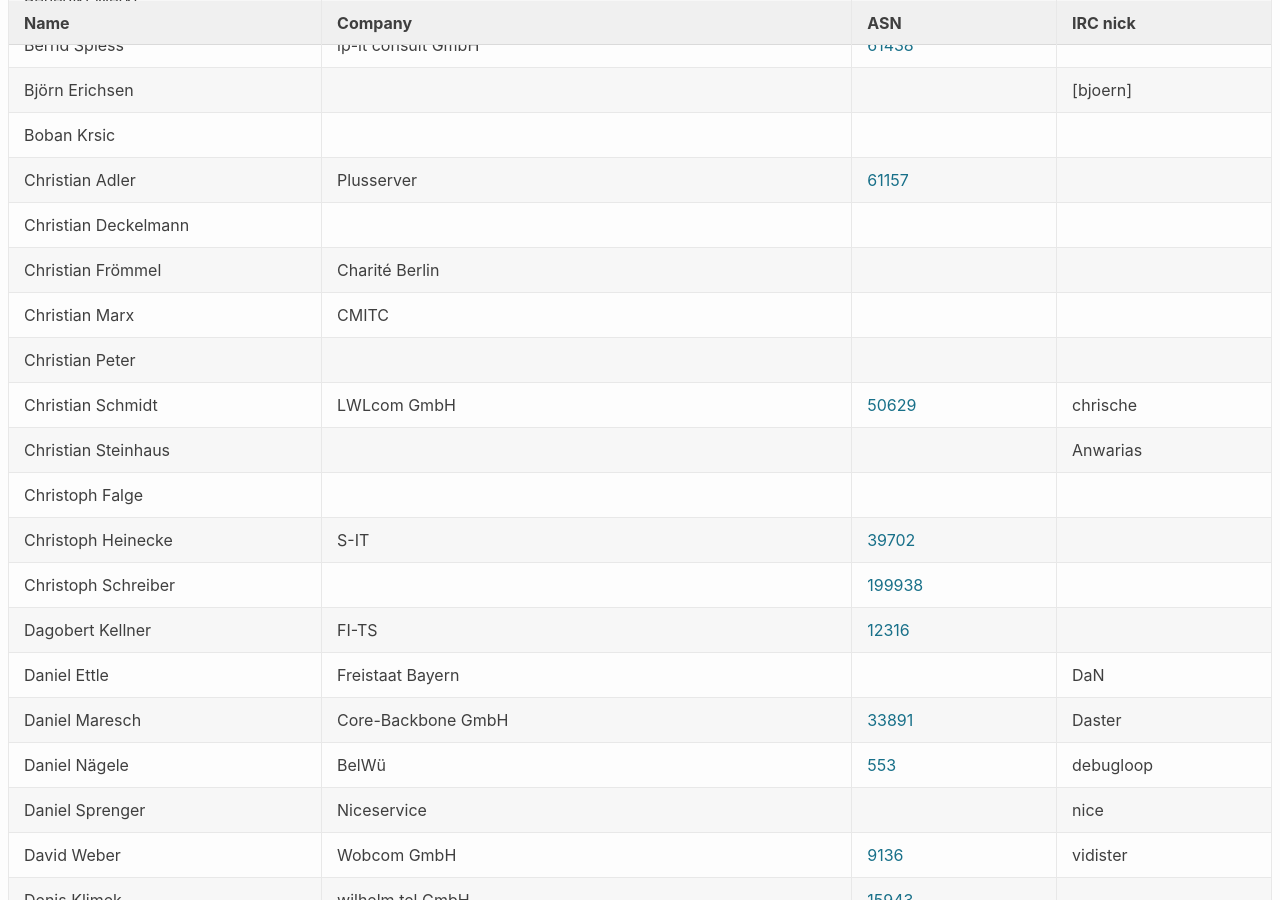
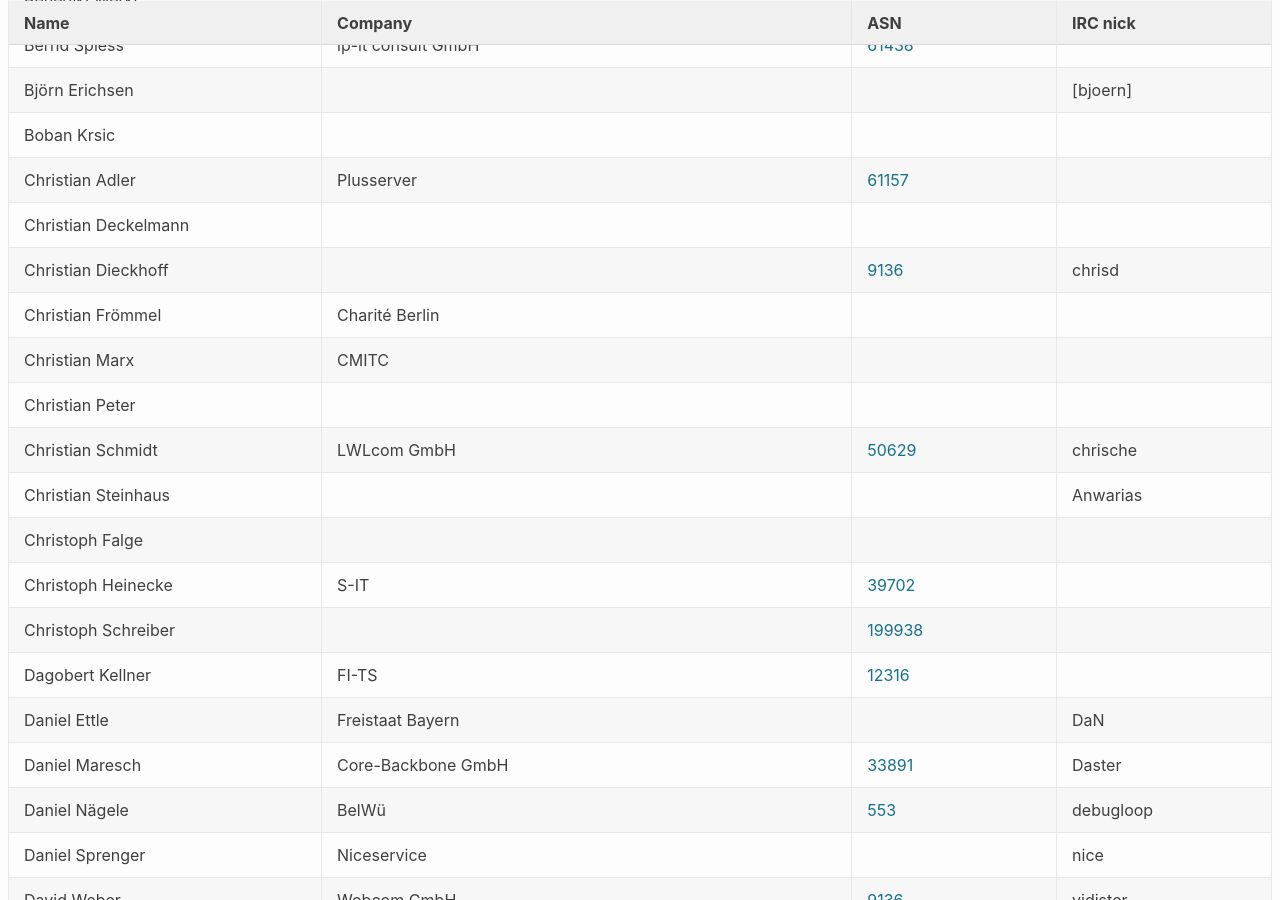
Before and after one commit to denog/pretix-attendeelist, a Jekyll site: the page built from index.markdown, in a window 1280 px wide and 900 px high, scrolled down 1051 px. Built offline with Jekyll 4.4.1, drawn with Linux system fonts in a browser that asks for light colours.

Commit message:
Latest data: Fri Oct 16 21:50:01 UTC 2020

```diff
--- a/_data/attendees.json
+++ b/_data/attendees.json
@@ -150,6 +150,12 @@
     "asn": null
   },
   {
+    "name": "Christian Dieckhoff",
+    "company": null,
+    "irc": "chrisd",
+    "asn": "9136"
+  },
+  {
     "name": "Christian Frömmel",
     "company": "Charité Berlin",
     "irc": null,
```
